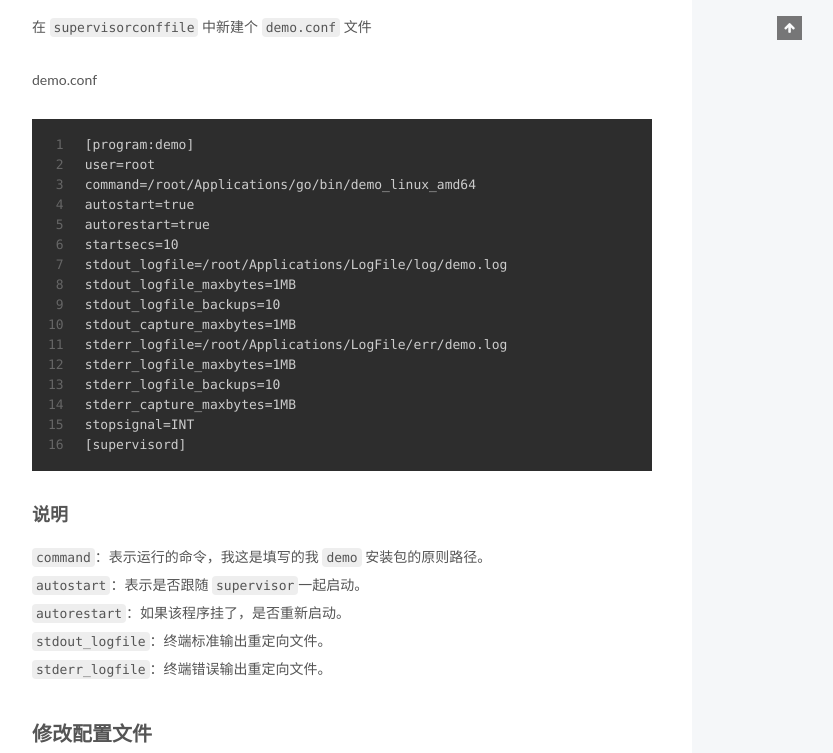
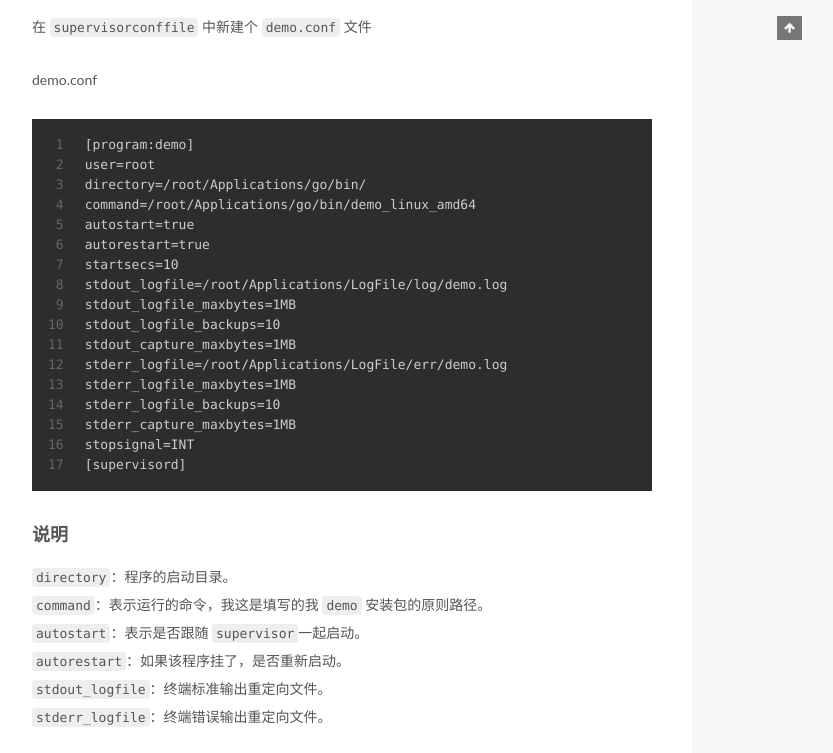
Before and after one commit to zanjs/zanjs.github.io, a plain HTML site: page 2017/12/29/golang/为你的Go-加上守护/index.html in a window 1280 px wide. Shown: the part 860-1613 px from the top of the page, without its empty margins (428-1261 px from the left). Drawn offline with Linux system fonts and the light colour scheme; a web font is replaced by a local one.

Commit message:
Site updated: 2017-12-29 14:20:00

```diff
--- a/2017/12/29/golang/为你的Go-加上守护/index.html
+++ b/2017/12/29/golang/为你的Go-加上守护/index.html
@@ -92,7 +92,7 @@
 <meta property="og:site_name" content="一点心怡 | 前端娃">
 <meta property="og:description" content="安装supervisor官网地址 CentOS install 12yum install python-setuptoolseasy_install supervisor Ubuntu install 1apt-get install supervisor 通过这种方式安装后，自动设置为开机启动 安装成功后 生成配置文件 1sudo echo_supervisord_conf &amp;gt; /etc">
 <meta property="og:locale" content="zh-Hans">
-<meta property="og:updated_time" content="2017-12-29T06:15:49.527Z">
+<meta property="og:updated_time" content="2017-12-29T06:19:45.516Z">
 <meta name="twitter:card" content="summary">
 <meta name="twitter:title" content="为你的Go 加上守护">
 <meta name="twitter:description" content="安装supervisor官网地址 CentOS install 12yum install python-setuptoolseasy_install supervisor Ubuntu install 1apt-get install supervisor 通过这种方式安装后，自动设置为开机启动 安装成功后 生成配置文件 1sudo echo_supervisord_conf &amp;gt; /etc">
@@ -338,8 +338,8 @@
 <h2 id="添加守护应用的配置文件"><a href="#添加守护应用的配置文件" class="headerlink" title="添加守护应用的配置文件"></a>添加守护应用的配置文件</h2><p>在 <code>/etc/</code> 下面新建一个文件夹 <code>supervisorconffile</code></p>
 <p>在 <code>supervisorconffile</code> 中新建个 <code>demo.conf</code> 文件</p>
 <p>demo.conf</p>
-<figure class="highlight plain"><table><tr><td class="gutter"><pre><div class="line">1</div><div class="line">2</div><div class="line">3</div><div class="line">4</div><div class="line">5</div><div class="line">6</div><div class="line">7</div><div class="line">8</div><div class="line">9</div><div class="line">10</div><div class="line">11</div><div class="line">12</div><div class="line">13</div><div class="line">14</div><div class="line">15</div><div class="line">16</div></pre></td><td class="code"><pre><div class="line">[program:demo]</div><div class="line">user=root</div><div class="line">command=/root/Applications/go/bin/demo_linux_amd64</div><div class="line">autostart=true</div><div class="line">autorestart=true</div><div class="line">startsecs=10</div><div class="line">stdout_logfile=/root/Applications/LogFile/log/demo.log </div><div class="line">stdout_logfile_maxbytes=1MB</div><div class="line">stdout_logfile_backups=10</div><div class="line">stdout_capture_maxbytes=1MB</div><div class="line">stderr_logfile=/root/Applications/LogFile/err/demo.log</div><div class="line">stderr_logfile_maxbytes=1MB</div><div class="line">stderr_logfile_backups=10</div><div class="line">stderr_capture_maxbytes=1MB</div><div class="line">stopsignal=INT</div><div class="line">[supervisord]</div></pre></td></tr></table></figure>
-<h3 id="说明"><a href="#说明" class="headerlink" title="说明"></a>说明</h3><p><code>command</code>：表示运行的命令，我这是填写的我 <code>demo</code> 安装包的原则路径。<br><code>autostart</code>：表示是否跟随 <code>supervisor</code>一起启动。<br><code>autorestart</code>：如果该程序挂了，是否重新启动。<br><code>stdout_logfile</code>：终端标准输出重定向文件。<br><code>stderr_logfile</code>：终端错误输出重定向文件。</p>
+<figure class="highlight plain"><table><tr><td class="gutter"><pre><div class="line">1</div><div class="line">2</div><div class="line">3</div><div class="line">4</div><div class="line">5</div><div class="line">6</div><div class="line">7</div><div class="line">8</div><div class="line">9</div><div class="line">10</div><div class="line">11</div><div class="line">12</div><div class="line">13</div><div class="line">14</div><div class="line">15</div><div class="line">16</div><div class="line">17</div></pre></td><td class="code"><pre><div class="line">[program:demo]</div><div class="line">user=root</div><div class="line">directory=/root/Applications/go/bin/</div><div class="line">command=/root/Applications/go/bin/demo_linux_amd64</div><div class="line">autostart=true</div><div class="line">autorestart=true</div><div class="line">startsecs=10</div><div class="line">stdout_logfile=/root/Applications/LogFile/log/demo.log </div><div class="line">stdout_logfile_maxbytes=1MB</div><div class="line">stdout_logfile_backups=10</div><div class="line">stdout_capture_maxbytes=1MB</div><div class="line">stderr_logfile=/root/Applications/LogFile/err/demo.log</div><div class="line">stderr_logfile_maxbytes=1MB</div><div class="line">stderr_logfile_backups=10</div><div class="line">stderr_capture_maxbytes=1MB</div><div class="line">stopsignal=INT</div><div class="line">[supervisord]</div></pre></td></tr></table></figure>
+<h3 id="说明"><a href="#说明" class="headerlink" title="说明"></a>说明</h3><p><code>directory</code>：程序的启动目录。<br><code>command</code>：表示运行的命令，我这是填写的我 <code>demo</code> 安装包的原则路径。<br><code>autostart</code>：表示是否跟随 <code>supervisor</code>一起启动。<br><code>autorestart</code>：如果该程序挂了，是否重新启动。<br><code>stdout_logfile</code>：终端标准输出重定向文件。<br><code>stderr_logfile</code>：终端错误输出重定向文件。</p>
 <h2 id="修改配置文件"><a href="#修改配置文件" class="headerlink" title="修改配置文件"></a>修改配置文件</h2><figure class="highlight plain"><table><tr><td class="gutter"><pre><div class="line">1</div></pre></td><td class="code"><pre><div class="line">vi /etc/supervisord.conf</div></pre></td></tr></table></figure>
 <p>拉到文件最下面</p>
 <p>加入如下:</p>
```
Also changed, not shown: index.html (+2 -2 lines).
